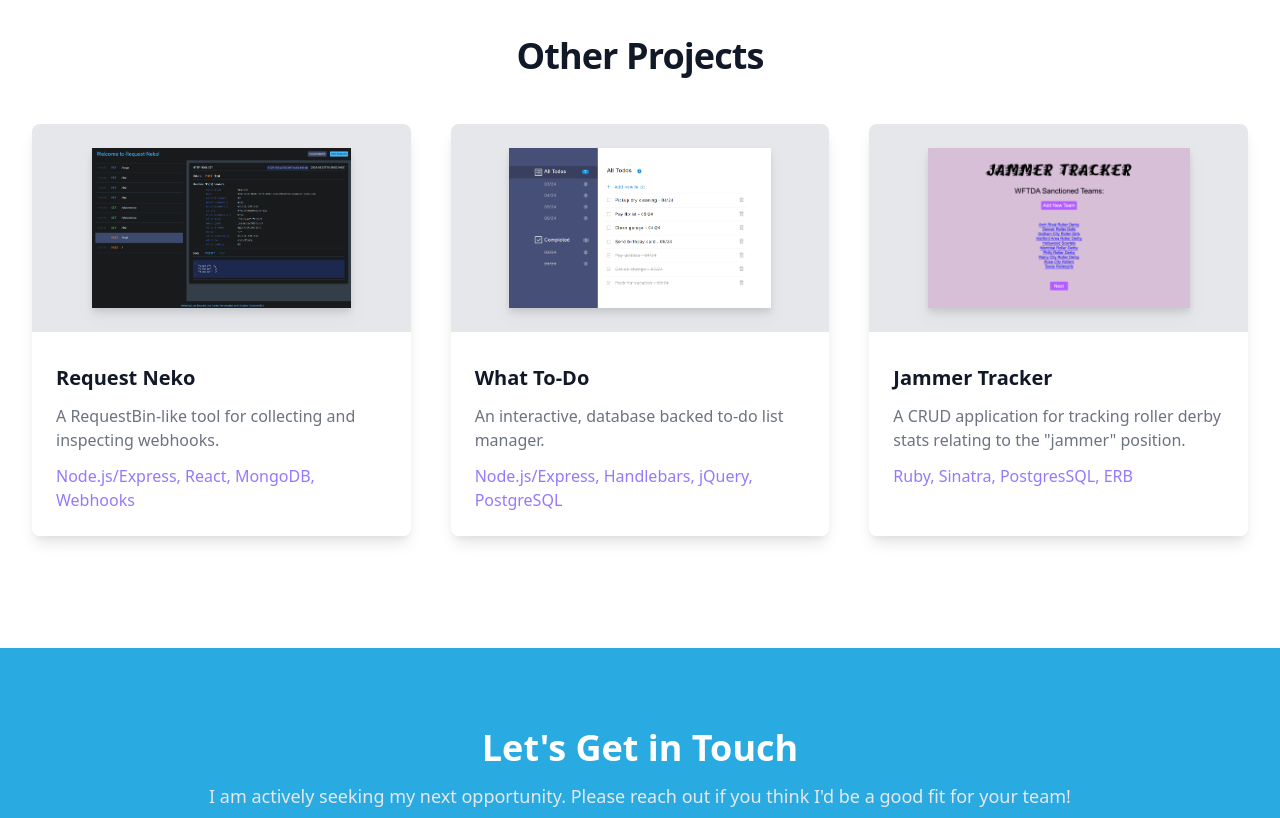
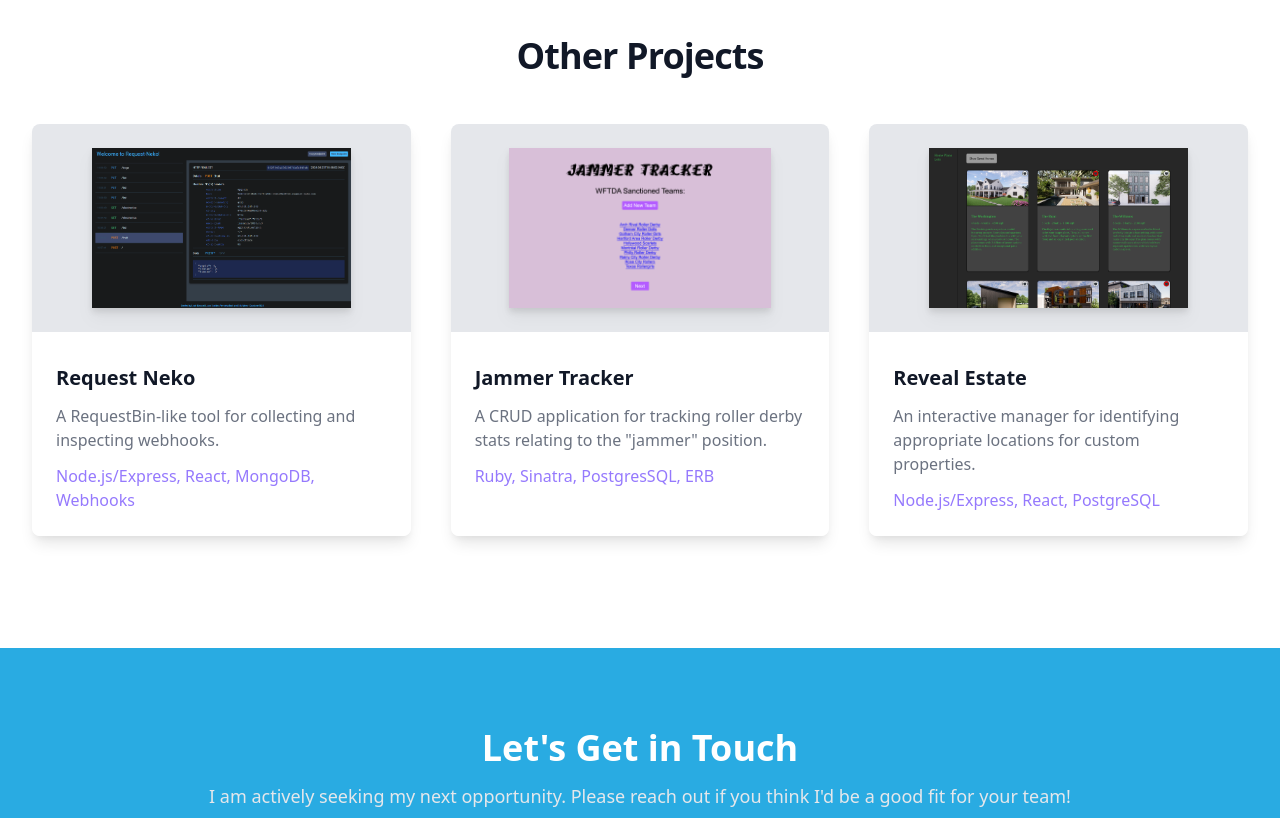
Before and after one commit to VSTodd/vstodd.github.io, a website built with Vite: page index.html in a window 1280 px wide. Shown: the part 1580-2398 px from the top of the page. Built offline with nearby package versions, Linux system fonts and the light colour scheme.

Commit message:
improvement: modified which projects are displayed.

```diff
--- a/index.html
+++ b/index.html
@@ -480,29 +480,6 @@
             <div class="flex-shrink-0 p-6 flex justify-center bg-gray-200">
               <img
                 class="h-40 drop-shadow-lg filter object-scale-down"
-                src="images/todo.PNG"
-                alt=""
-              />
-            </div>
-            <div class="flex-1 bg-white p-6 flex flex-col justify-between">
-              <div class="flex-1">
-                <p class="text-xl font-semibold text-gray-900 mt-2">
-                  What To-Do
-                </p>
-                <p class="mt-3 text-base text-gray-500">
-                  An interactive, database backed to-do list manager.
-                </p>
-                <p class="mt-3 text-base text-airbytepurple">
-                  Node.js/Express, Handlebars, jQuery, PostgreSQL
-                </p>
-              </div>
-            </div>
-          </div>
-
-          <div class="flex flex-col rounded-lg shadow-lg overflow-hidden">
-            <div class="flex-shrink-0 p-6 flex justify-center bg-gray-200">
-              <img
-                class="h-40 drop-shadow-lg filter object-scale-down"
                 src="images/jammer_tracker.png"
                 alt=""
               />
@@ -516,6 +493,29 @@
                   A CRUD application for tracking roller derby stats relating to the "jammer" position.
                 </p>
                 <p class="mt-3 text-base text-airbytepurple">Ruby, Sinatra, PostgresSQL, ERB</p>
+              </div>
+            </div>
+          </div>
+
+          <div class="flex flex-col rounded-lg shadow-lg overflow-hidden">
+            <div class="flex-shrink-0 p-6 flex justify-center bg-gray-200">
+              <img
+                class="h-40 drop-shadow-lg filter object-scale-down"
+                src="images/reveal-estate.jpg"
+                alt=""
+              />
+            </div>
+            <div class="flex-1 bg-white p-6 flex flex-col justify-between">
+              <div class="flex-1">
+                <p class="text-xl font-semibold text-gray-900 mt-2">
+                  Reveal Estate
+                </p>
+                <p class="mt-3 text-base text-gray-500">
+                  An interactive manager for identifying appropriate locations for custom properties.
+                </p>
+                <p class="mt-3 text-base text-airbytepurple">
+                  Node.js/Express, React, PostgreSQL
+                </p>
               </div>
             </div>
           </div>
```
Also changed, not shown: dist/assets/mimic-white.c1600fb6.png (added), dist/index.html, images/reveal-estate.jpg (added), images/todo.PNG (deleted).
